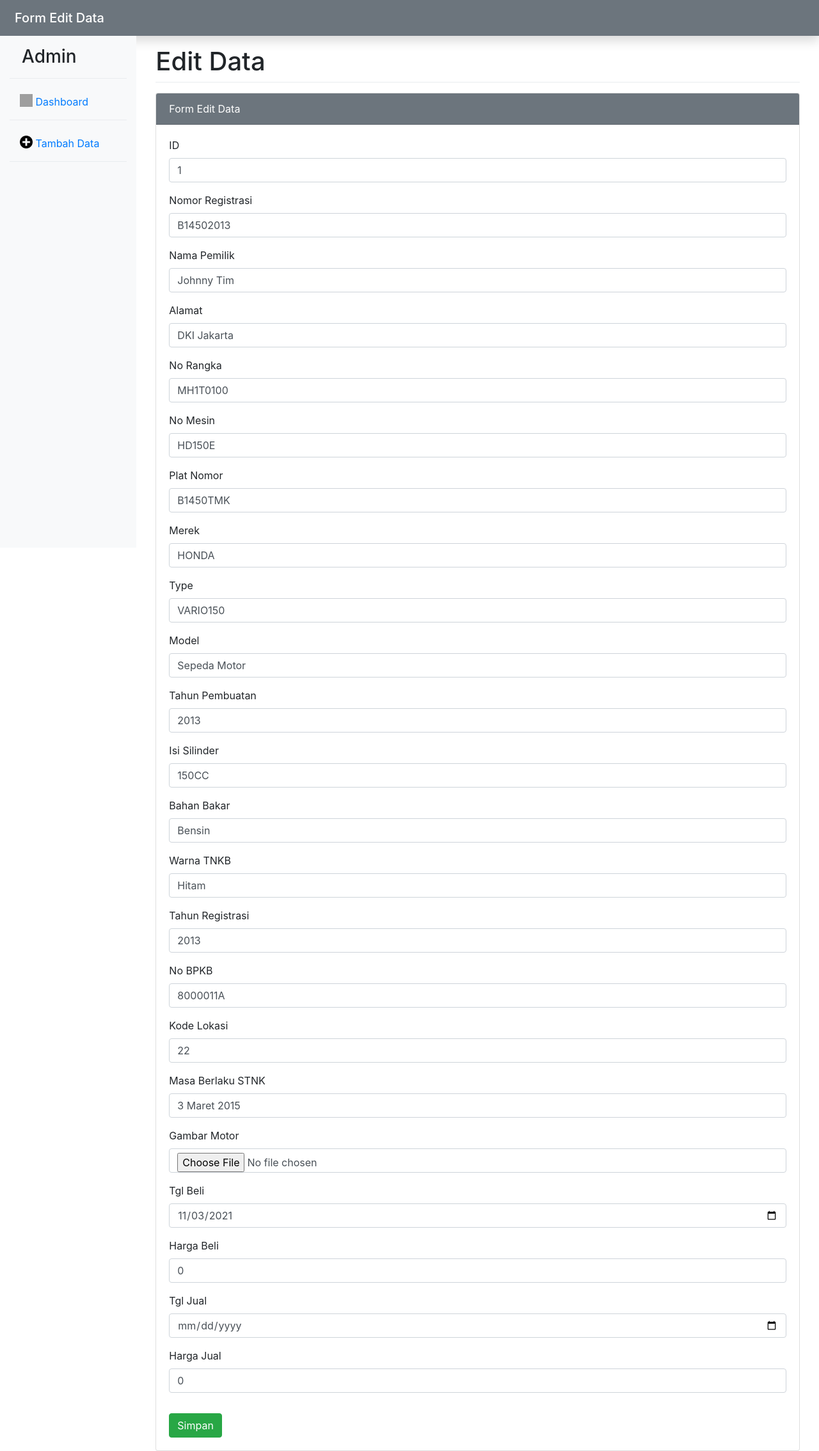
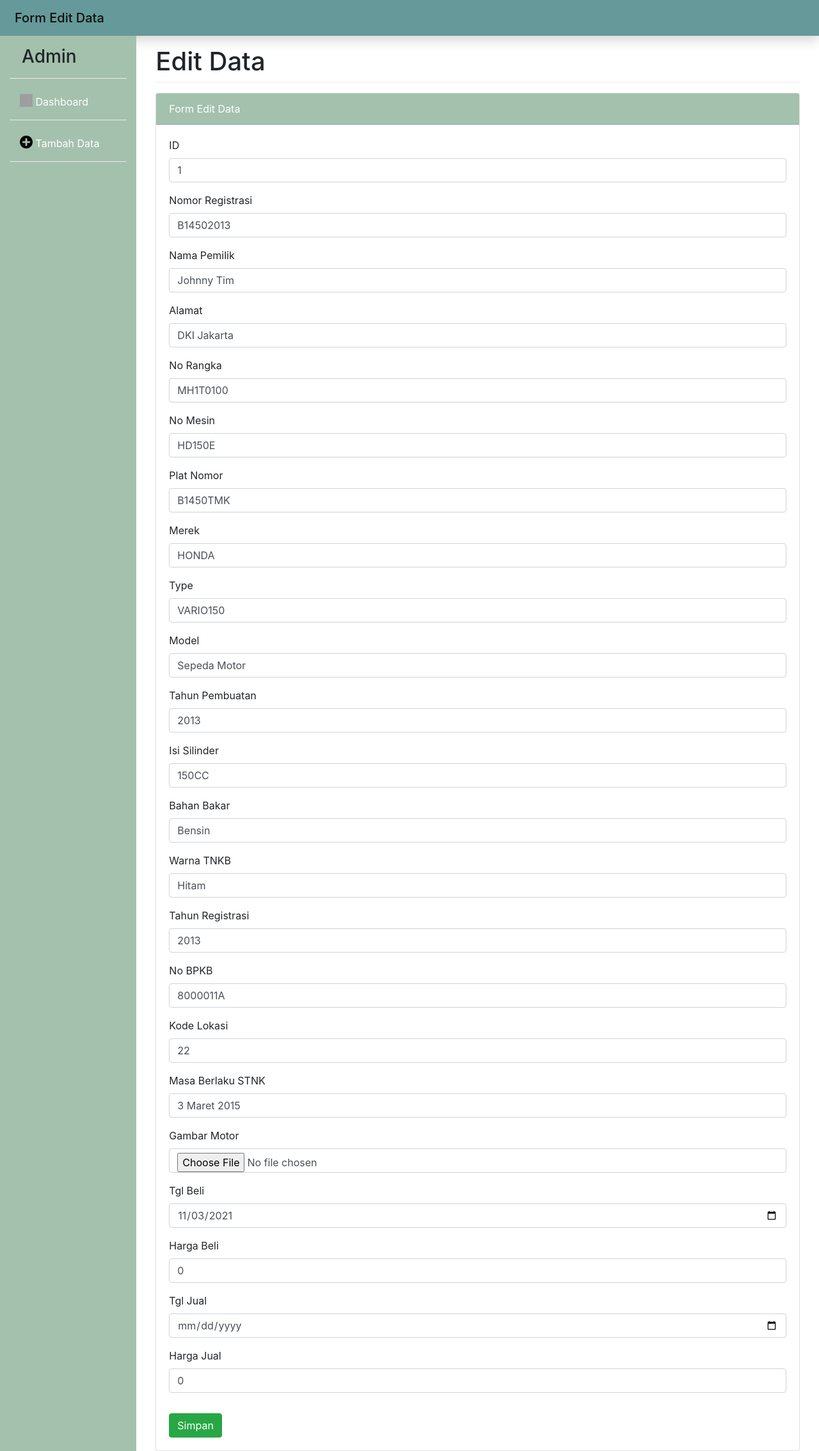
Before and after one commit to dputrap/FPDBMS, a PHP site: page /FPDBMS/Pemilik/form-edit-data.php?id=1 in a window 1280 px wide. Shown: the whole page at 64% size. Run offline with PHP 8.4, Linux system fonts and the light colour scheme; data comes from the database, SQL or seed files in the repository; grey boxes are pictures that could not be loaded.

Commit message:
Update form edit data

```diff
--- a/Pemilik/form-edit-data.php
+++ b/Pemilik/form-edit-data.php
@@ -6,7 +6,7 @@
 </head>
 <body>
 	<!-- Navbar -->
-	<nav class="navbar navbar-dark bg-secondary flex-md-nowrap p-2 shadow">
+	<nav class="navbar navbar-light flex-md-nowrap p-2 shadow" style="background-color: #669999;">
   		<div class="container-fluid">
   			<span class="navbar-brand mb-0 h1">Form Edit Data</span>
   		</div>
@@ -14,7 +14,7 @@
 	<div class="container-fluid">
 		<div class="row">
 			<!-- Sidebar -->
-			<div class="col-md-2 d-none d-md-block bg-light sidebar" style="height: 100vh">
+			<div class="col-md-2 d-none d-md-block sidebar" style="background-color: #a3c1ad;" >
 				<div class="sidebar-sticky">
 					<ul class="nav flex-column">
 						<li class="nav-item mt-3">
@@ -22,13 +22,13 @@
 						</li>
 						<div class="dropdown-divider"></div>
 						<li class="nav-item mt-2">
-							<a class="nav-link" href="index.php">
+							<a class="nav-link text-white" href="index.php">
 								<img src="../assets/bars-graphic-business-symbol.png" width="20" height="20" class="d-inline-block align-top"> Dashboard
 							</a>
 						</li>
 						<div class="dropdown-divider"></div>
 						<li class="nav-item mt-2">
-							<a class="nav-link" href="form-tambah-data.php">
+							<a class="nav-link text-white" href="form-tambah-data.php">
 								<img src="../assets/add-interface-circular-symbol-with-plus-sign.png" width="20" height="20" class="d-inline-block align-top"> Tambah Data
 							</a>
 						</li>
@@ -44,7 +44,7 @@
 					<div class="dropdown-divider"></div>
 					<!-- Form jadwal -->
 					<div class="card mt-3">
-						<div class="card-header bg-secondary text-white">
+					<div class="card-header text-white" style="background-color: #a3c1ad;">
 							Form Edit Data
 						</div>
 						<div class="card-body">
```
